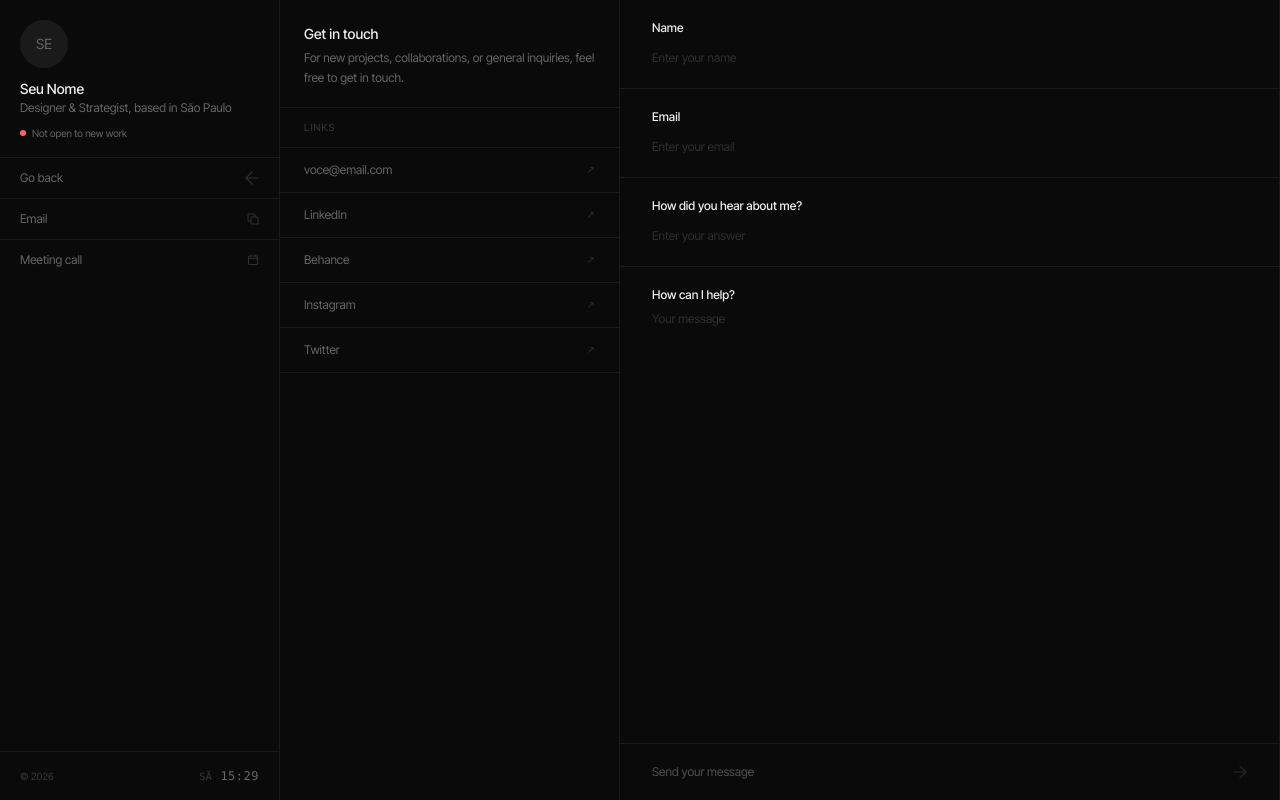
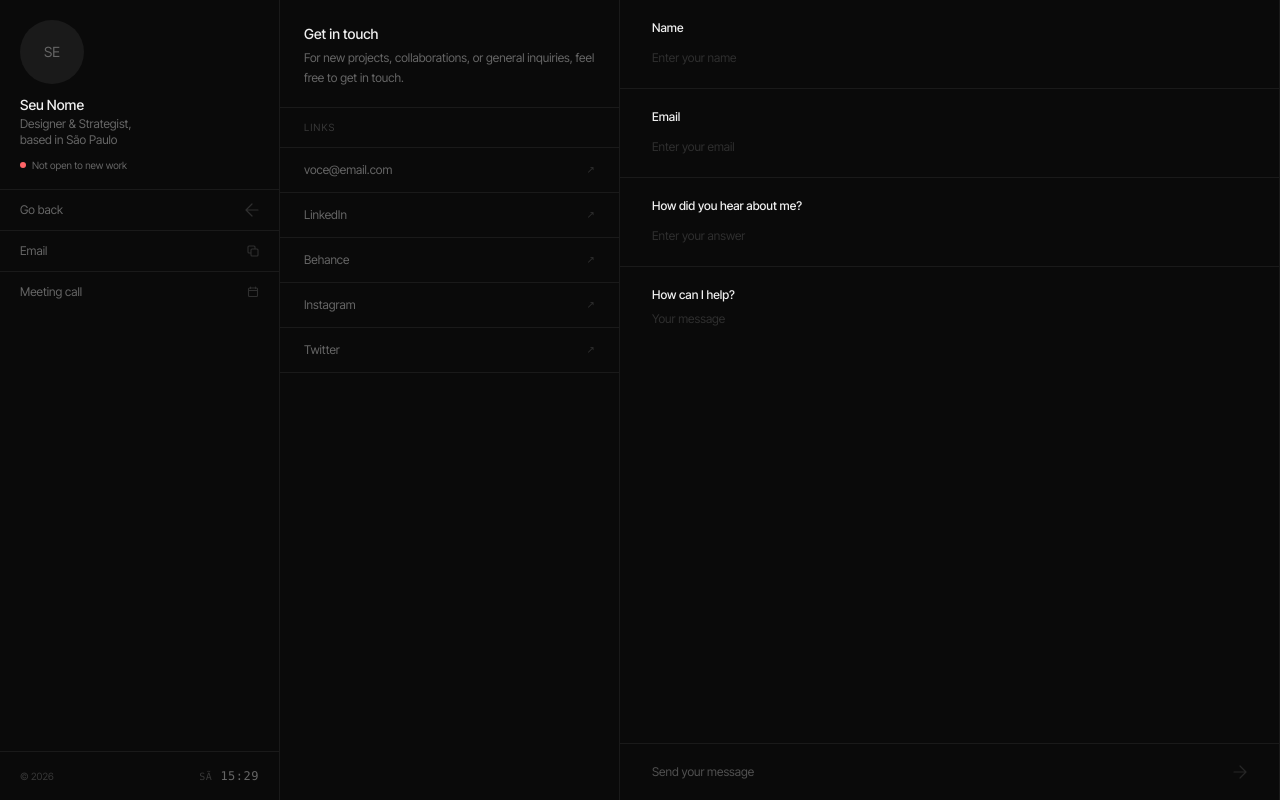
Before and after one commit to emanuelbg/port-emanuelbg, a Next.js app: page /contact in a window 1280 px wide. Built offline with nearby package versions, Linux system fonts and the light colour scheme; no server answers.

Commit message:
Tamanho do avatar 48-64 / trouxe a alteração da sidebar da home

```diff
--- a/components/SidebarContact.tsx
+++ b/components/SidebarContact.tsx
@@ -32,9 +32,10 @@ export function SidebarContact({ avatarUrl, openToWork }: SidebarContactProps) {
 
       {/* Identidade */}
       <div className="p-5 pb-4">
-        <AvatarImage src={avatarUrl} name={name} size={48} />
+        <AvatarImage src={avatarUrl} name={name} size={64} />
         <p className="text-sm font-medium text-fg leading-tight mt-3">{name}</p>
-        <p className="text-xs text-muted mt-0.5">{role}{city ? `, based in ${city}` : ''}</p>
+        <p className="text-xs text-muted mt-0.5">{role ? `${role}, ` : ''}</p>
+        <p className="text-xs text-muted">{city ? `based in ${city}` : ''}</p>
         <div className="flex items-center gap-1.5 mt-2.5">
           <span className="relative flex h-1.5 w-1.5">
             {openToWork && (
```
